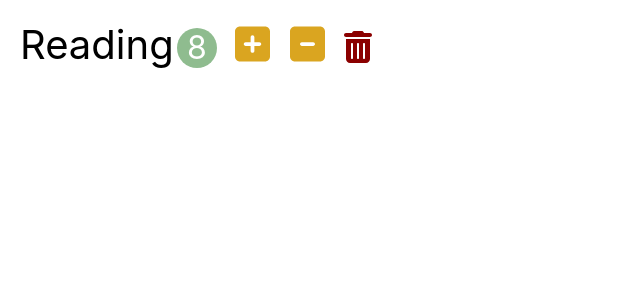
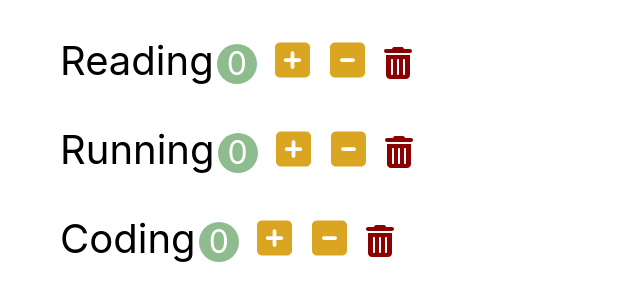
Before and after one commit to inhwa1025/learn-react, a React (Create React App) app in the folder habit-tracker/: page / in a window 1280 px wide. Shown: the top 300 px of the page, without its empty margins (0-640 px from the left). Built offline with nearby package versions, Linux system fonts and the light colour scheme.

Commit message:
Add habits component

```diff
--- a/habit-tracker/src/app.jsx
+++ b/habit-tracker/src/app.jsx
@@ -1,9 +1,9 @@
 import './app.css';
-import Habit from './components/habit';
+import Habits from './components/habits';
 
 function App() {
   return (
-    <Habit />
+    <Habits />
   );
 }
 
--- a/habit-tracker/src/components/habit.jsx
+++ b/habit-tracker/src/components/habit.jsx
@@ -1,18 +1,40 @@
 import React, { Component } from 'react';
 
 class Habit extends Component {
+    handleIncrement = () => {
+        this.props.onIncrement(this.props.habit);
+    };
+
+    handleDecrement = () => {
+        this.props.onDecrement(this.props.habit);
+    };
+
+    handleDelete = () => {
+        this.props.onDelete(this.props.habit);
+    };
+
     render() {
+        const {name, count} = this.props.habit;
         return (
             <li className="habit">
-                <span className="habit-name">Reading</span>
-                <span className="habit-count">8</span>
-                <button className="habit-button habit-increase">
+                <span className="habit-name">{name}</span>
+                <span className="habit-count">{count}</span>
+                <button
+                    className="habit-button habit-increase"
+                    onClick={this.handleIncrement}
+                >
                     <i className="fa-solid fa-square-plus"></i>
                 </button>
-                <button className="habit-button habit-decrease">
+                <button
+                    className="habit-button habit-decrease"
+                    onClick={this.handleDecrement}
+                >
                     <i className="fa-solid fa-square-minus"></i>
                 </button>
-                <button className="habit-button habit-delete">
+                <button
+                    className="habit-button habit-delete"
+                    onClick={this.handleDelete}
+                >
                     <i class="fa-solid fa-trash-can"></i>
                 </button>
 
--- /dev/null
+++ b/habit-tracker/src/components/habits.jsx
@@ -0,0 +1,50 @@
+import React, { Component } from 'react';
+import Habit from './habit';
+
+class Habits extends Component {
+    state = {
+        habits: [
+            {id: 1, name: 'Reading', count: 0},
+            {id: 2, name: 'Running', count: 0},
+            {id: 3, name: 'Coding', count: 0},
+        ],
+    };
+
+    handleIncrement = (habit) => {
+        const habits = [...this.state.habits];
+        const index = habits.indexOf(habit);
+        habits[index].count++;
+        this.setState({habits});    // 이름이 동일하므로 생략 가능. 사실상 {habits: habits}랑 동일.
+    };
+
+    handleDecrement = (habit) => {
+        const habits = [...this.state.habits];
+        const index = habits.indexOf(habit);
+        const count = habits[index].count - 1;
+        habits[index].count = count < 0 ? 0 : count;
+        this.setState({habits});
+    };
+
+    handleDelete = (habit) => {
+        const habits = this.state.habits.filter(item => item.id !== habit.id);
+        this.setState({habits});
+    };
+
+    render() {
+        return (
+            <ul>
+                {this.state.habits.map(habit => (
+                    <Habit
+                        key={habit.id}
+                        habit={habit}
+                        onIncrement={this.handleIncrement}
+                        onDecrement={this.handleDecrement}
+                        onDelete={this.handleDelete}
+                    />
+                ))}
+            </ul>
+        );
+    }
+}
+
+export default Habits;
```
